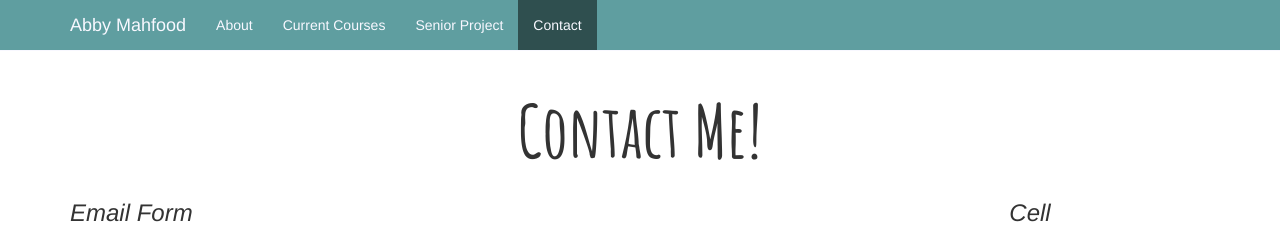
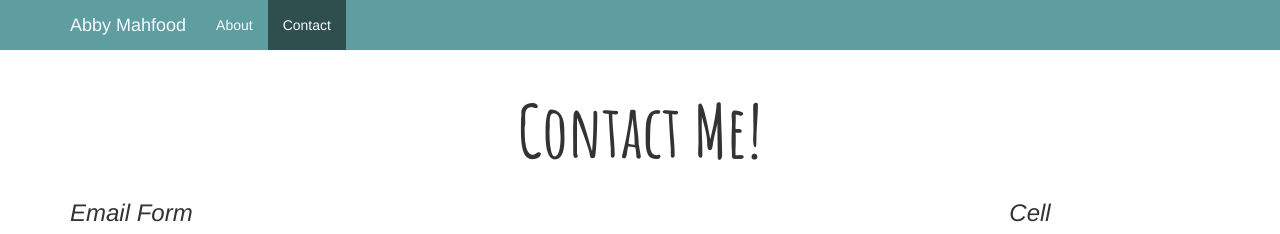
Before and after one commit to amahfood/amahfood.github.io, a plain HTML site: page contact.html in a window 1280 px wide. Shown: the top 234 px of the page. Drawn offline with nearby package versions, Linux system fonts and the light colour scheme.

Commit message:
Update contact.html

```diff
--- a/contact.html
+++ b/contact.html
@@ -44,8 +44,6 @@
         <div class="navbar-collapse collapse">
           <ul class="nav navbar-nav navbar-left">
             <li><a href="index.html">About</a></li>
-            <li><a href="courses.html">Current Courses</a></li>
-             <li><a href="SeniorProject.html">Senior Project</a></li>
             <li class="active"><a href="contact.html">Contact</a></li>
           </ul>
         </div>
```
